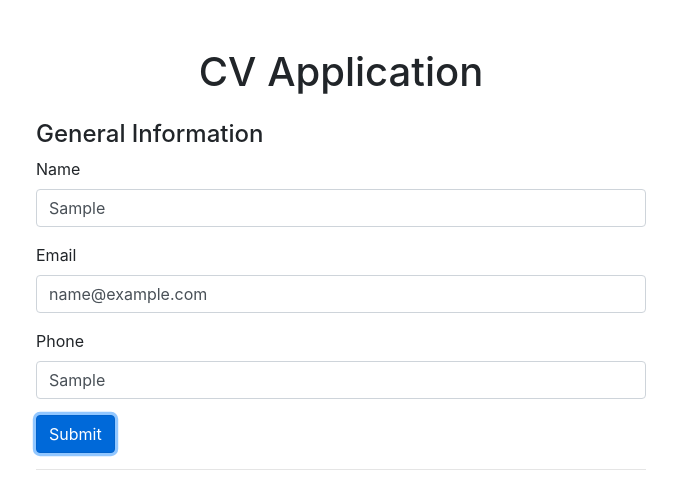
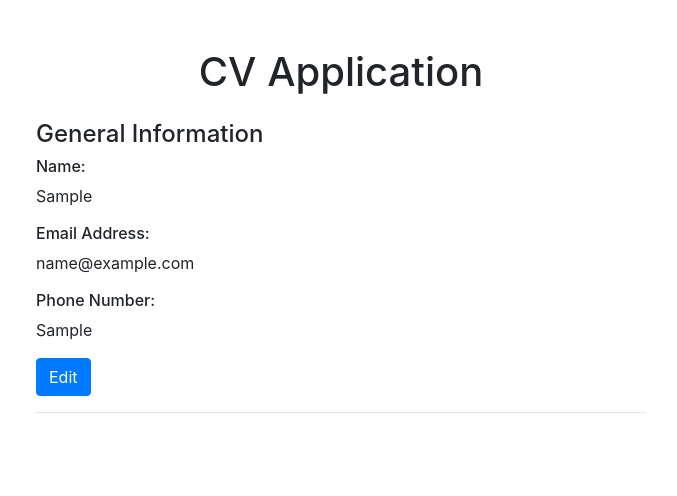
Before and after one commit to kholston/cv-application, a React (Create React App) app: page / in a window 1280 px wide. Both pictures are taken after typing "Sample", "name@example.com", "Sample" into the empty fields and a click on the button "Submit". Shown: the top 496 px of the page, without its empty margins (299-976 px from the left). Built offline with nearby package versions, Linux system fonts and the light colour scheme.

Commit message:
update General component

```diff
--- a/src/components/General.js
+++ b/src/components/General.js
@@ -1,28 +1,33 @@
-import Button  from 'react-bootstrap/Button';
+import Button from 'react-bootstrap/Button';
 import React, { Component } from 'react';
 import Form from 'react-bootstrap/Form';
 
-class General extends Component{
-  constructor(props){
+class General extends Component {
+  constructor(props) {
     super(props);
     this.handleChange = this.handleChange.bind(this);
-    this.handleSubmit = this.handleSubmit.bind(this);
+    this.handleUpdate = this.handleUpdate.bind(this);
   }
 
   handleChange = (e) => {
     this.props.onChange(e);
   }
 
-  handleSubmit = (e) => {
-    e.preventDefault();
+  handleUpdate = (e) => {
+    this.props.edit("general_edit");
   }
 
-  render(){
-    const {name, email, phone} = this.props.currentState;
-    return(
+  render() {
+    const { currentState } = this.props;
+    const { name, email, phone } = currentState;
+    const editStatus = currentState.general_edit;
+
+
+    if (editStatus) {
+      return (
         <div className="mt-4">
             <h4>General Information</h4>
-        <Form onSubmit={this.handleSubmit}>
+            <Form onSubmit={this.handleUpdate} name="general_form">
               <Form.Group controlId="generalName">
                 <Form.Label>Name</Form.Label>
                 <Form.Control name="name" type="text" value={name} onChange={this.handleChange}></Form.Control>
@@ -39,9 +44,24 @@ class General extends Component{
                 <Button variant="primary" type="submit">Submit</Button>
               </Form.Group>
             </Form>
-
           </div>
       )
+    }
+
+    return (
+      <div className="mt-4">
+        <h4>General Information</h4>
+        <h6>Name:</h6>
+        <p>{name}</p>
+        <h6>Email Address:</h6>
+        <p> { email }</p>
+        <h6>Phone Number:</h6>
+        <p> {phone}</p>
+
+        <Button onClick={this.handleUpdate}>Edit</Button>
+      </div>
+    )
+
   }
 }
 
```
Lines whose indentation alone changed are shown as unchanged.
